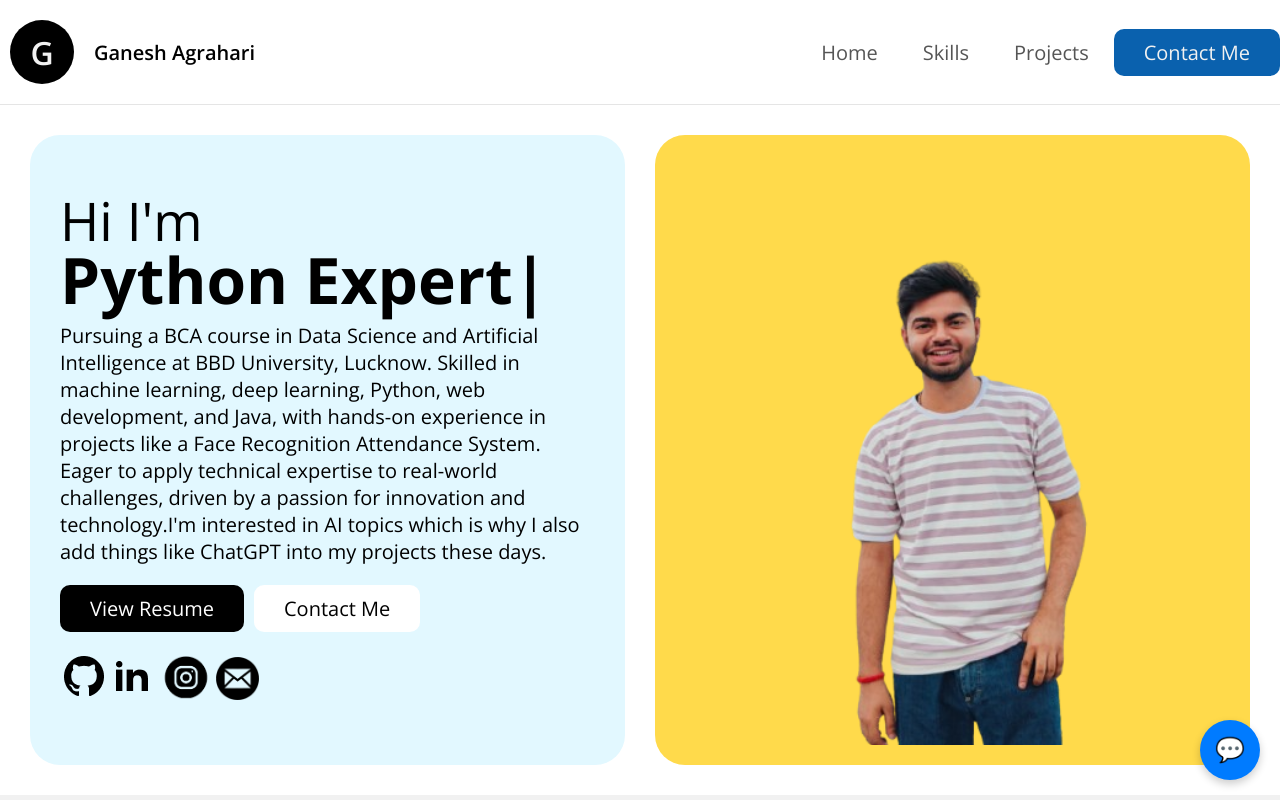
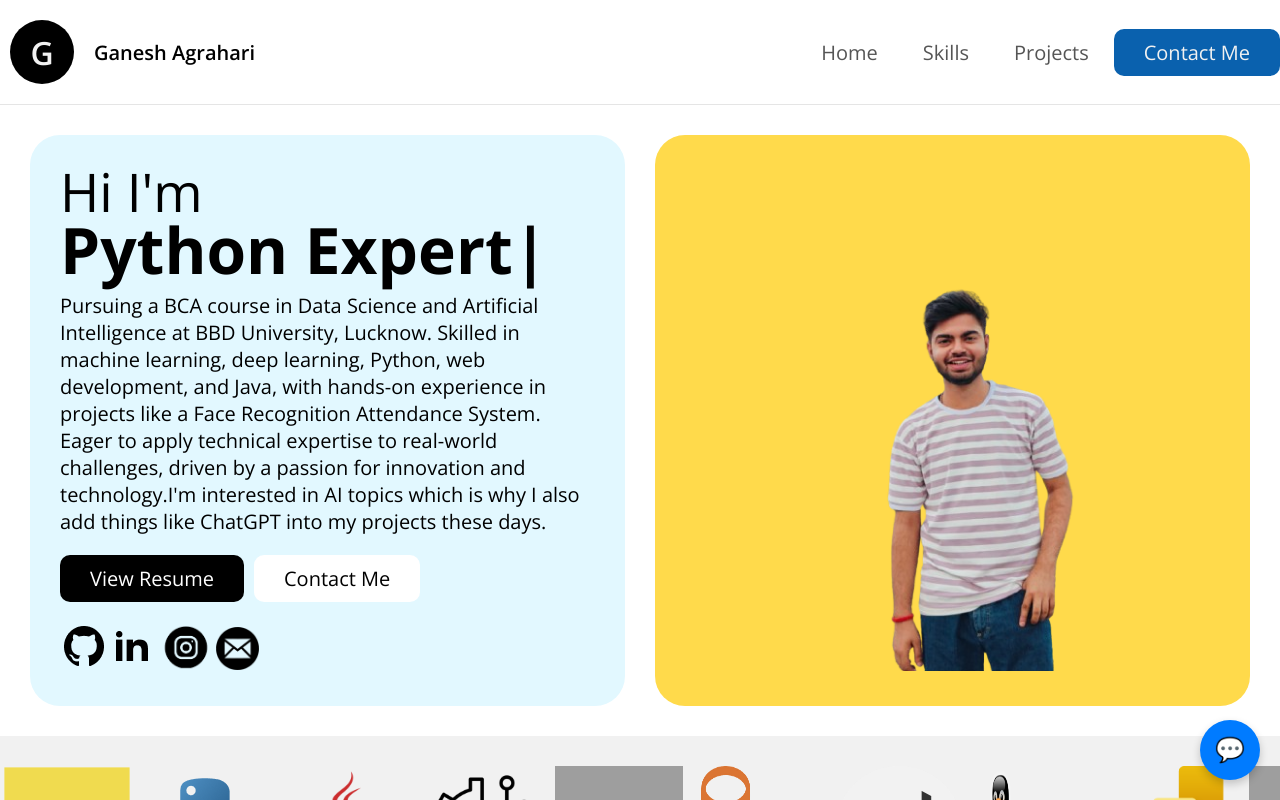
Before and after one commit to ganeshagrahari/ganesh-site-deploy, a Next.js app: page / in a window 1280 px wide. Shown: the top 800 px of the page. Built offline with nearby package versions, Linux system fonts and the light colour scheme; grey boxes are pictures that could not be loaded; some icons are missing.

Commit message:
Updated my codes

```diff
--- a/app/globals.css
+++ b/app/globals.css
@@ -246,17 +246,18 @@ h1 {
 	flex: 1;
 	background-color: var(--yellow);
 	border-radius: 30px;
-	padding: 0px 30px;
+	padding: 15px 30px;
 	display: flex;
 	justify-content: center;
 	align-items: flex-end;
   }
 
   .hero-yellow img {
-	margin-top: -100px;
-	max-width: 411pxpx;
+	margin-top: -105px;
+	max-width: 420px;
 	margin-bottom: 20px;
-	margin-left: 2px;
+	margin-left: 30px;
+
   }
 
 
```
